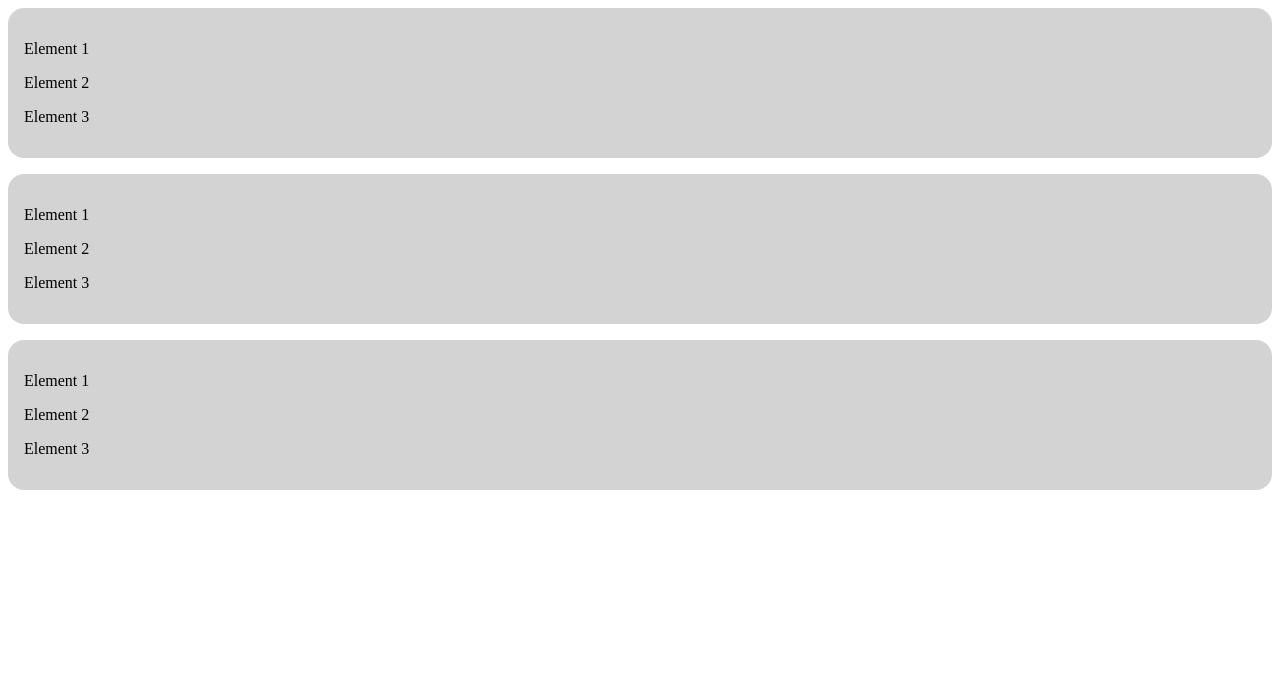
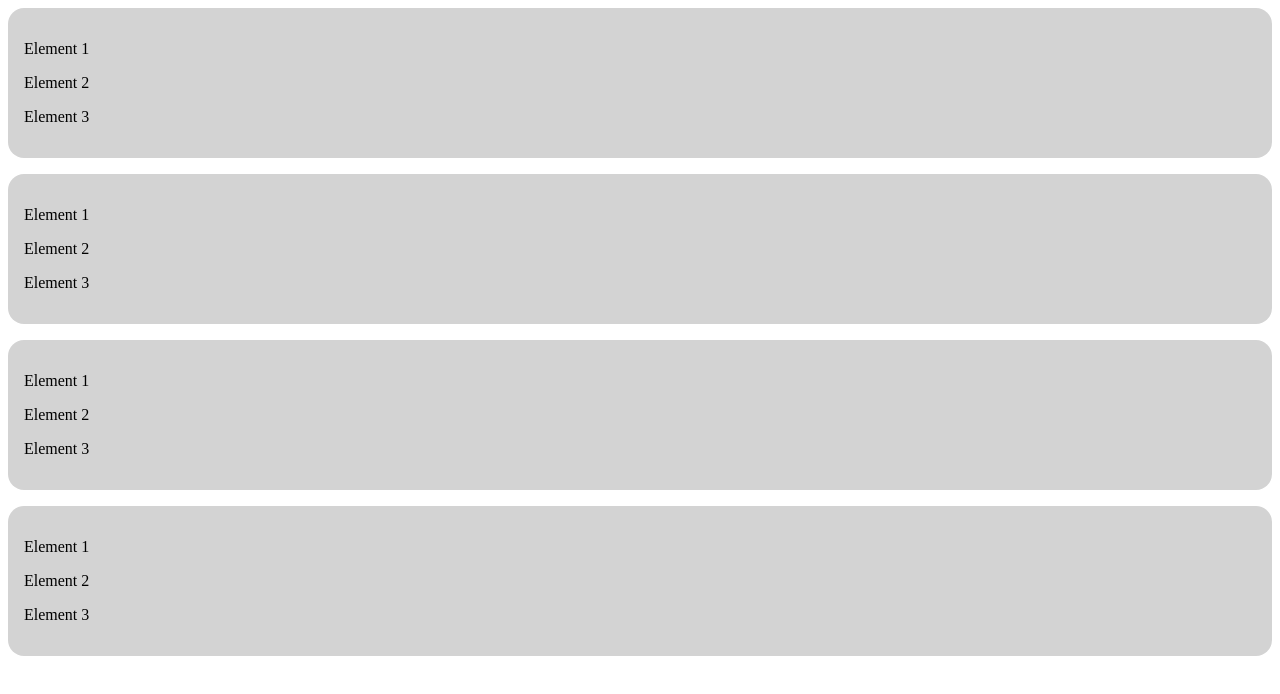
Before and after one commit to EliasPeeters/a11y, a plain HTML site: page index.html in a window 1280 px wide. Drawn offline with Linux system fonts and the light colour scheme.

Commit message:
more tests

```diff
--- a/index.html
+++ b/index.html
@@ -44,5 +44,11 @@
             <p aria-hidden="true">Element 2</p>
             <p aria-hidden="true">Element 3</p>
         </div>
+
+        <div class="box" role="region" aria-label="Gesamter Text, der vorgelesen werden soll">
+            <p aria-hidden="true">Element 1</p>
+            <p aria-hidden="true">Element 2</p>
+            <p aria-hidden="true">Element 3</p>
+        </div>
     </body>
 </html>
```
